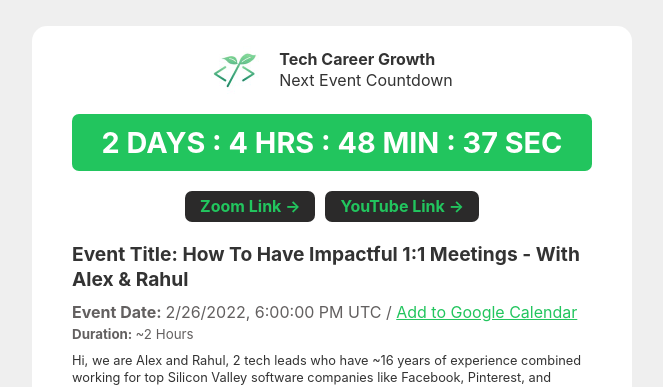
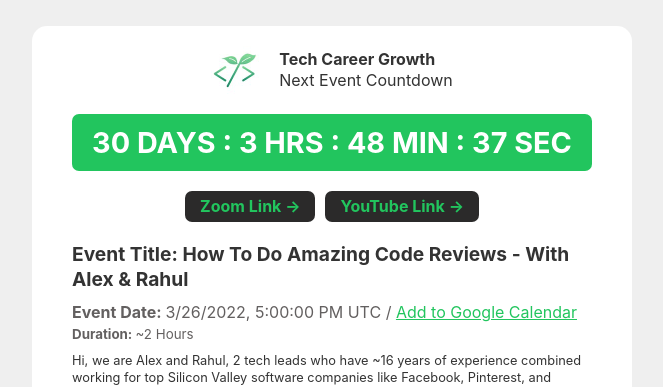
Before and after one commit to tamalchowdhury/tech-career-growth-event-countdown, a React (Vite) app: page / in a window 1280 px wide. Shown: the top 387 px of the page, without its empty margins (308-971 px from the left). Built offline with nearby package versions, Linux system fonts and the light colour scheme.

Commit message:
Updates to next event in Mar 26

```diff
--- a/src/App.jsx
+++ b/src/App.jsx
@@ -1,31 +1,15 @@
-import { useState } from 'react'
-import logo from './img/logo.jpg'
-import './App.css'
-import './style/main.css'
-import Countdown from 'react-countdown'
-import GitHubButton from 'react-github-btn'
-
-const event = {
-  TITLE: 'How To Have Impactful 1:1 Meetings - With Alex & Rahul',
-  TIME_GMT: '26 Feb 2022 18:00:00 GMT',
-  DETAILS: `Hi, we are Alex and Rahul, 2 tech leads who have ~16 years of experience combined working for top Silicon Valley software companies like Facebook, Pinterest, and Robinhood. This free event is part of a broader tech community where our mission is to lower barriers in tech for all.
-
-  We will be talking about one of the most crucial building blocks of a successful tech career: The 1 on 1 meeting. We have had literally thousands of these across our careers, and we have learned that there is a sky high skill ceiling for them. 1:1s are an engine for so many helpful things like building relationships, onboarding, transferring knowledge, resolving disputes, and so much more. If you want to become a top software engineer or really just a top tech worker in general, you absolutely HAVE to master the 1:1 meeting. And that is exactly what we're going to help you do with this session!`,
-  ZOOM_LINK:
-    'https://us02web.zoom.us/j/89046059279?pwd=a2daZU8wUngyelpjdjRHOVVLWEhTUT09',
-  YOUTUBE_LINK: 'https://www.youtube.com/c/RahulPandeyrkp/videos',
-  GOOGLE_CAL:
-    'https://calendar.google.com/calendar/event?action=TEMPLATE&dates=20220226T180000Z%2F20220226T200000Z&details=For%20details%2C%20visit%20https%3A%2F%2Fwww.linkedin.com%2Fevents%2F6887512898000830464%2Fabout%2F%0A%0AHi%2C%20we%20are%20Alex%20and%20Rahul%2C%202%20tech%20leads%20who%20have%20~16%20years%20of%20experience%20combined%20working%20for%20top%20Si%E2%80%A6&text=How%20To%20Have%20Impactful%201%3A1%20Meetings%20-%20With%20Alex%20%26%20Rahul&location=https%3A%2F%2Fwww.linkedin.com%2Fevents%2F6887512898000830464%2Fabout%2F',
-  OUTLOOK_CAL:
-    'https://outlook.office.com/calendar/0/deeplink/compose?startdt=2022-02-26T18%3A00%3A00Z&enddt=2022-02-26T20%3A00%3A00Z&subject=How%20To%20Have%20Impactful%201%3A1%20Meetings%20-%20With%20Alex%20%26%20Rahul&body=For%20details%2C%20visit%20https%3A%2F%2Fwww.linkedin.com%2Fevents%2F6887512898000830464%2Fabout%2F%0A%0AHi%2C%20we%20are%20Alex%20and%20Rahul%2C%202%20tech%20leads%20who%20have%20~16%20years%20of%20experience%20combined%20working%20for%20top%20Si%E2%80%A6&location=https%3A%2F%2Fwww.linkedin.com%2Fevents%2F6887512898000830464%2Fabout%2F',
-  YAHOO_CAL:
-    'https://calendar.yahoo.com/?v=60&TYPE=20&VIEW=d&DESC=For%20details%2C%20visit%20https%3A%2F%2Fwww.linkedin.com%2Fevents%2F6887512898000830464%2Fabout%2F%0A%0AHi%2C%20we%20are%20Alex%20and%20Rahul%2C%202%20tech%20leads%20who%20have%20~16%20years%20of%20experience%20combined%20working%20for%20top%20Si%E2%80%A6&ST=20220226T180000Z&ET=20220226T200000Z&TITLE=How%20To%20Have%20Impactful%201%3A1%20Meetings%20-%20With%20Alex%20%26%20Rahul&URL=https%3A%2F%2Fwww.linkedin.com%2Fevents%2F6887512898000830464%2Fabout%2F&in_loc=https%3A%2F%2Fwww.linkedin.com%2Fevents%2F6887512898000830464%2Fabout%2F',
-}
+import { useState } from "react"
+import logo from "./img/logo.jpg"
+import "./App.css"
+import "./style/main.css"
+import Countdown from "react-countdown"
+import GitHubButton from "react-github-btn"
+import event from "./event"
 
 const Completionist = () => <span>This event is currently happening</span>
 
 const renderer = ({ days, hours, minutes, seconds, completed }) => {
-  const dayLabel = days === 1 ? 'Day' : 'Days'
+  const dayLabel = days === 1 ? "Day" : "Days"
 
   if (completed) {
     // Render a completed state
@@ -36,7 +20,7 @@ const renderer = ({ days, hours, minutes, seconds, completed }) => {
       <span>
         {days ? (
           <span>
-            {days} {dayLabel} :{' '}
+            {days} {dayLabel} :{" "}
           </span>
         ) : null}
         {hours ? <span>{hours} hrs : </span> : null}
@@ -50,7 +34,7 @@ const renderer = ({ days, hours, minutes, seconds, completed }) => {
 function App() {
   const [count, setCount] = useState(0)
 
-  const timeToNextEvent = Date.parse(event.TIME_GMT)
+  const timeToNextEvent = Date.parse(event.DATE_TIME)
   const timeToTestApp = Date.now() + 60000 * 60 * 24 * 3
 
   return (
@@ -82,10 +66,10 @@ function App() {
           <div className="event__title">Event Title: {event.TITLE}</div>
           <div className="event__date">
             <strong>Event Date: </strong>
-            {new Date(event.TIME_GMT).toLocaleString('en-US', {
-              timeZoneName: 'short',
-            })}{' '}
-            /{' '}
+            {new Date(event.DATE_TIME).toLocaleString("en-US", {
+              timeZoneName: "short",
+            })}{" "}
+            /{" "}
             <a href={event.GOOGLE_CAL} target="_blank">
               Add to Google Calendar
             </a>
@@ -130,7 +114,7 @@ function App() {
       </div>
       <footer className="footer">
         <span>
-          &copy; 2022 Developed by{' '}
+          &copy; 2022 Developed by{" "}
           <a href="https://twitter.com/tamalweb">Tamal Web</a>
         </span>
         <GitHubButton
--- /dev/null
+++ b/src/event.js
@@ -0,0 +1,14 @@
+const event = {
+  TITLE: "How To Do Amazing Code Reviews - With Alex & Rahul",
+  DATE_TIME: "26 Mar 2022 9:00:00 PST",
+  DETAILS: `Hi, we are Alex and Rahul, 2 tech leads who have ~16 years of experience combined working for top Silicon Valley software companies like Facebook, Pinterest, and Robinhood. This free event is part of a broader tech community where our mission is to lower barriers in tech for all.
+
+  When done properly, code review is one of the most powerful tools you have access to, both for your own learning and building the necessary influence to become a senior engineer/tech lead. The problem is that a lot of teams and companies don't do it properly. For junior engineers in particular, a good code review culture is vital towards their development, evolving their ability to write scuffed, hacky code to truly scalable production code. Whether you're looking to review others' code more effectively or get better code review on your own code, please join us for this in-depth session!`,
+  ZOOM_LINK:
+    "https://us02web.zoom.us/j/83082884598?pwd=VHlYRnUrZDQ5bnp0YzZBSjh2SGFQQT09",
+  YOUTUBE_LINK: "https://www.youtube.com/c/RahulPandeyrkp/videos",
+  GOOGLE_CAL:
+    "https://calendar.google.com/calendar/event?action=TEMPLATE&dates=20220326T170000Z%2F20220326T183000Z&details=For%20details%2C%20visit%20https%3A%2F%2Fwww.linkedin.com%2Fevents%2Fhowtodoamazingcodereviews-witha6902002352128167936%2F%0A%0AHi%2C%20we%20are%20Alex%20and%20Rahul%2C%202%20tech%20leads%20who%20have%20~16%20years%20of%20experience%20combined%20working%20for%20top%20Si%E2%80%A6&text=How%20To%20Do%20Amazing%20Code%20Reviews%20-%20With%20Alex%20%26%20Rahul&location=https%3A%2F%2Fwww.linkedin.com%2Fevents%2Fhowtodoamazingcodereviews-witha6902002352128167936%2F",
+}
+
+export default event
```
Also changed, not shown: 1 other file (tests, documents, lock files or other folders).
